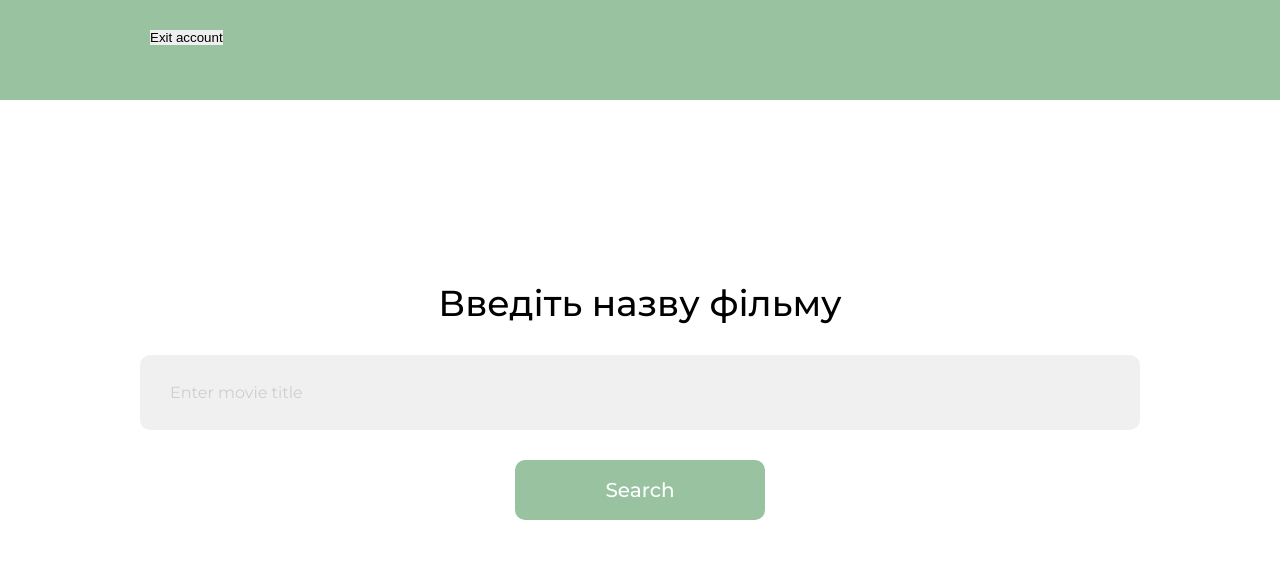
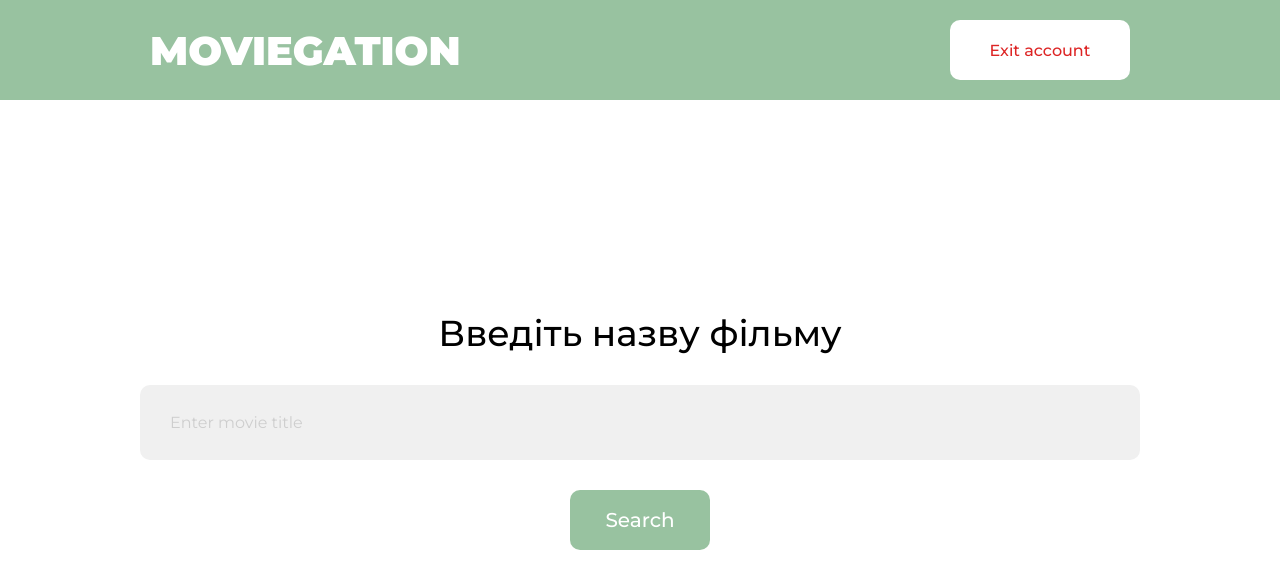
Before and after one commit to y0n1k/course_work, a website with bundled scripts: page public/search.html in a window 1280 px wide. Built offline with nearby package versions, Linux system fonts and the light colour scheme; no server answers; a web font is replaced by a local one.

```diff
--- a/public/checkSession.js
+++ b/public/checkSession.js
@@ -17,7 +17,7 @@
     // User is signed in
     console.log("User is logged in:", user.email);
     let userEmail = document.getElementById('user-email');
-    userEmail.innerText = `Hello, ${user.email}!`;
+    userEmail.innerText = user.email;
     // Here you can load the user's favorite movies or any other personalized data
   } else {
     // No user is signed in, redirect to login page
--- a/public/index.css
+++ b/public/index.css
@@ -1,12 +1,29 @@
-body {
-    width: 100%;
-    min-height: 100vh; /* Allows scrolling when content exceeds the viewport */
+#bodyForm {
+    height: 100vh;
     display: flex;
     justify-content: center;
     align-items: center;
-    flex-direction: column;
-    gap: 20px;
+}
+
+#bodySearch {
+    width: 100vw;
+    min-height: 100vh; /* Allows scrolling when content exceeds the viewport */
+    display: flex;
+    flex-direction: column; /* Stack children vertically */
+    justify-content: space-between; /* Align items at the top */
+    align-items: center; /* Center align items horizontally */
     overflow-y: auto; /* Enable vertical scrolling for the page */
+    overflow-x: hidden;
+}
+
+#logo{
+text-decoration: none;
+font-family: 'Montserrat';
+font-style: normal;
+font-weight: 900;
+font-size: 40px;
+text-transform: uppercase;
+color: #FFFFFF;
 }
 
 * {
@@ -143,20 +160,14 @@
     background-color: #599365;
 }
 
-header{
+header {
     display: flex;
-flex-direction: column;
-align-items: flex-start;
+    justify-content: space-between;
+    align-items: center;
     padding: 20px 150px;
     gap: 10px;
-
-position: absolute;
     width: 100vw;
     height: 100px;
-left: 0px;
-top: 0px;
-margin-bottom: 365px;
-
     background: #98C2A0;
 }
 
@@ -166,12 +177,15 @@
 }
 
 .search {
-    position: absolute;
     display: flex;
-    justify-content: center;
-    align-items: center;
     flex-direction: column;
+    align-items: center; /* Center items in the search div */
     gap: 30px;
+    width: 100%; /* Full width */
+    max-width: 600px; /* Optional: limit width for better layout */
+    margin: 0 auto; /* Center search div horizontally */
+    padding: 20px; /* Add padding for aesthetics */
+    margin-top: 20px; /* Optional: space above the search div */
 }
 
 #searchButton {
@@ -187,8 +201,16 @@
 color: #000000;
 }
 
+#movieDetailsContainer {
+    display: flex;
+    flex-direction: column; /* Stack movie details vertically */
+    align-items: center; /* Center align items in movie details */
+    width: 100%; /* Full width */
+    padding: 20px; /* Padding around movie details */
+    margin-top: 20px; /* Adds space below the search section */
+}
+
 .movieDetails {
-    position: relative;
     display: flex;
     flex-direction: column;
     justify-content: center;
@@ -199,7 +221,44 @@
     background: #FFFFFF;
     box-shadow: 0px 2px 5px rgba(0, 0, 0, 0.25);
     border-radius: 20px;
-    margin-top: 20px; /* Adds space below the search section */
-    position: relative; /* Ensures it doesn’t overlap */
+    margin-top: 20px; /* Adds space below each movie detail */
+}
 
+#accountAndExit {
+font-family: 'Montserrat';
+font-style: normal;
+font-weight: 500;
+font-size: 24px;
+line-height: 29px;
+text-align: center;
+color: #FFFFFF;
+display: flex;
+flex-direction: row;
+justify-content: center;
+align-items: center;
+padding: 0px;
+gap: 30px;
 }
+
+#logout{
+display: flex;
+flex-direction: row;
+justify-content: center;
+align-items: center;
+padding: 20px 30px;
+gap: 10px;
+width: 180px;
+height: 60px;
+background: #FFFFFF;
+border-radius: 10px;
+font-family: 'Montserrat';
+font-weight: 500;
+font-size: 16px;
+text-align: center;
+color: #DD2525;
+transition: 0.3s;
+}
+
+#logout:hover{
+    background-color: #F0F0F0;
+}
--- a/public/search.html
+++ b/public/search.html
@@ -14,10 +14,15 @@
         <script type="module" src="checkSession.js" defer></script>
         <script type="module" src="search.js"></script>
     </head>
-    <body>
+    <body id="bodySearch">
         <header>
-            <div id="user-email"></div>
-            <button id="logout">Exit account</button>
+            <div id="logoAndCategories">
+                <a id="logo" href="search.html">Moviegation</a>
+            </div>
+            <div id="accountAndExit">
+                <div id="user-email"></div>
+                <button id="logout">Exit account</button>
+            </div>
         </header>
         <div class="search">
             <h1>Введіть назву фільму</h1>
@@ -26,4 +31,5 @@
         </div>
         <div id="movieDetailsContainer"></div> <!-- Container for movie details -->
     </body>
+    <!-- <script type="module" src="database.js"></script> -->
 </html>
--- a/public/search.js
+++ b/public/search.js
@@ -1,5 +1,7 @@
 import { initializeApp } from "https://www.gstatic.com/firebasejs/11.0.1/firebase-app.js";
 import { getAuth, onAuthStateChanged, signOut } from "https://www.gstatic.com/firebasejs/11.0.1/firebase-auth.js";
+import { getDatabase, ref, set, get, child } from "https://www.gstatic.com/firebasejs/11.0.1/firebase-database.js";
+
 const firebaseConfig = {
     apiKey: "AIzaSyBHC60Q0MVMl5hcjagFPfWOkYviGPG89HU",
     authDomain: "login-test-cf786.firebaseapp.com",
@@ -12,6 +14,7 @@
 
 const app = initializeApp(firebaseConfig);
 const auth = getAuth(app);
+const database = getDatabase(app);
 
 document.getElementById('logout').addEventListener('click', () => {
     signOut(auth).then(() => {
@@ -66,7 +69,7 @@
 });
 
 function displayMovieDetails(movie) {
-  // Clear previous movie details
+  return new Promise((resolve, reject) => {
     const movieDetailsContainer = document.getElementById('movieDetailsContainer');
     movieDetailsContainer.innerHTML = ""; // Clear previous results
 
@@ -76,6 +79,7 @@
     if (movie.Response === "False") {
       movieDetails.textContent = "Movie not found!";
       movieDetailsContainer.appendChild(movieDetails); // Append to the container
+      resolve(); // Resolve immediately if movie is not found
       return;
     }
 
@@ -96,11 +100,59 @@
     posterElement.src = movie.Poster;
     posterElement.alt = `Poster of ${movie.Title}`;
 
+    const saveButton = document.createElement('button');
+    saveButton.classList.add('greenbutton');
+    saveButton.innerText = 'Зберегти';
+
+    // Attach event listener to saveButton to call save with the movie data
+    saveButton.addEventListener('click', async () => {
+      await save(movie); // Pass the movie data to save
+    });
+
     // Append elements to the movieDetails container
     movieDetails.appendChild(titleElement);
     movieDetails.appendChild(genreElement);
     movieDetails.appendChild(plotElement);
     movieDetails.appendChild(directorElement);
     movieDetails.appendChild(posterElement);
+    movieDetails.appendChild(saveButton);
     movieDetailsContainer.appendChild(movieDetails); // Append to the movieDetailsContainer
+
+    resolve(); // Resolve when details have been added to the DOM
+  });
 }
+
+async function save(movie) {
+  const user = auth.currentUser; // Assuming user is logged in
+  if (user) {
+  const userId = user.uid;
+  const movieRef = ref(database, `users/${userId}/movies/${movie.Title}`);
+  try {
+    // Check if the movie already exists
+    const snapshot = await get(movieRef);
+
+    if (snapshot.exists()) {
+      alert("You have already saved it!");
+    } else {
+      // Movie does not exist, so save it
+      await set(movieRef, {
+        title: movie.Title,
+        year: movie.Year,
+        genre: movie.Genre,
+        plot: movie.Plot,
+        director: movie.Director,
+        poster: movie.Poster
+      });
+
+      alert('Movie details saved to favorites!');
+      console.log('Movie saved successfully');
+    }
+  } catch (error) {
+    console.error("Error checking or saving movie data:", error);
+    alert('Failed to save movie details.');
+  }
+}
+  else {
+    alert("User is not logged in!");
+  }
+}
--- a/server.js
+++ b/server.js
@@ -2,6 +2,7 @@
 const bodyParser = require('body-parser');
 const omdbDB = require('./omdbDB'); // Імпорт omdbService
 const path = require('path');
+const superagent = require('superagent'); // for Node.js
 
 const app = express();
 const PORT = process.env.PORT || 8080;
```
Also changed, not shown: index.html (+1 -1 lines), login.html (+1 -1 lines). Lines whose indentation alone changed are shown as unchanged.
